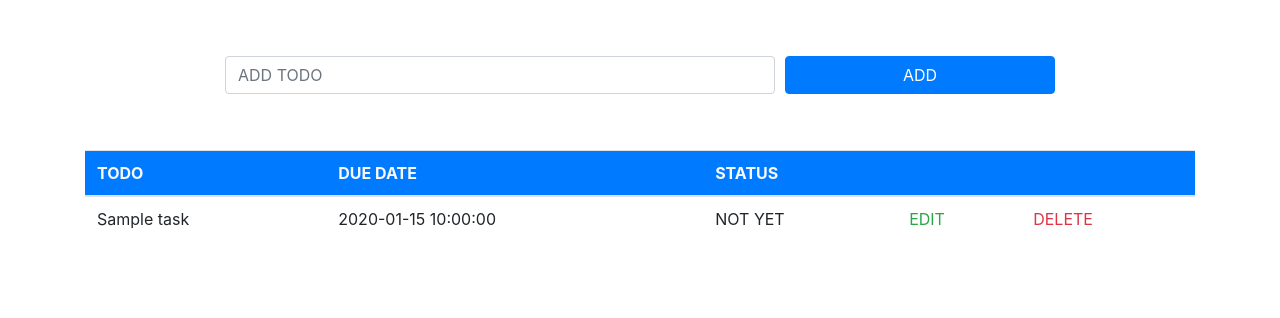
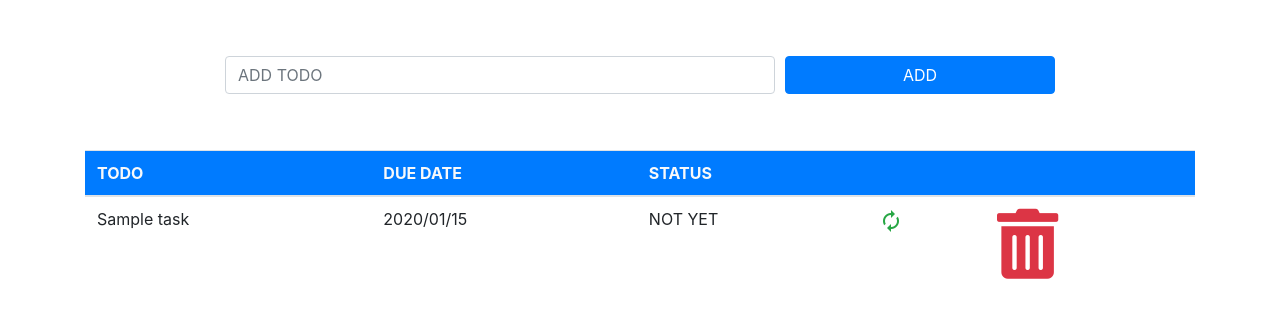
Before and after one commit to dainemoto13/php_oop, a PHP site: page / in a window 1280 px wide. Shown: the part 56-374 px from the top of the page. Run offline with PHP 8.4, Linux system fonts and the light colour scheme; tables that the repository leaves empty or names only in its code hold one stand-in row (values such as "Sample post"); some libraries are stand-ins or nearby versions.

Commit message:
fontawesomeの追加・適用

```diff
--- a/assets/css/style.css
+++ b/assets/css/style.css
@@ -0,0 +1,3 @@
+i {
+  font-size: 70px;
+}
--- a/index.php
+++ b/index.php
@@ -24,6 +24,8 @@
   <link rel="stylesheet" href="assets/css/reset.css">
   <link rel="stylesheet" href="https://stackpath.bootstrapcdn.com/bootstrap/4.3.1/css/bootstrap.min.css" integrity="sha384-ggOyR0iXCbMQv3Xipma34MD+dH/1fQ784/j6cY/iJTQUOhcWr7x9JvoRxT2MZw1T" crossorigin="anonymous">
   <link rel="stylesheet" href="assets/css/style.css">
+  <link href="https://fonts.googleapis.com/icon?family=Material+Icons" rel="stylesheet">
+  <link rel="stylesheet" href="https://use.fontawesome.com/releases/v5.4.1/css/all.css" integrity="sha384-5sAR7xN1Nv6T6+dT2mhtzEpVJvfS3NScPQTrOxhwjIuvcA67KV2R5Jz6kr4abQsz" crossorigin="anonymous">
 </head>
 <body>
 <header class="px-5 bg-primary">
@@ -62,16 +64,16 @@
         <?php foreach ($tasks as $task):?>
         <tr>
             <td><?php echo h($task['name']); ?></td>
-            <td><?php echo h($task['due_date']); ?></td>
+            <td><?php echo date("Y/m/d", strtotime(h($task['due_date']))); ?></td>
             <td>NOT YET</td>
             <td>
-            <a class="text-success" href="edit.php?id=<?php echo h($task['id']); ?>">EDIT</a>
+            <a class="text-success" href="edit.php?id=<?php echo h($task['id']); ?>"><i class="material-icons">autorenew</i></a>
             </td>
             <td>
                 <!-- タスク内容など隠した状態で送信しなくていい場合$GET↓ -->
                 <!-- foreachの中で$taskの中のidを持ってこれる -->
                 <a class="text-danger" href="delete.php?id=<?php echo h($task['id']);
-                ?>">DELETE</a>
+                ?>"><i class="fas fa-trash-alt"></i></a>
             </td>
         </tr>
         <?php endforeach; ?>
```
